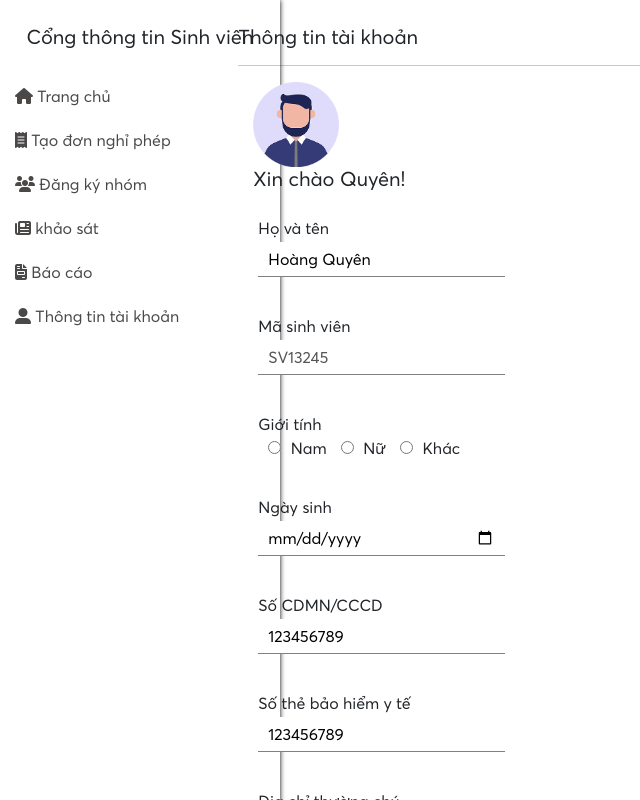
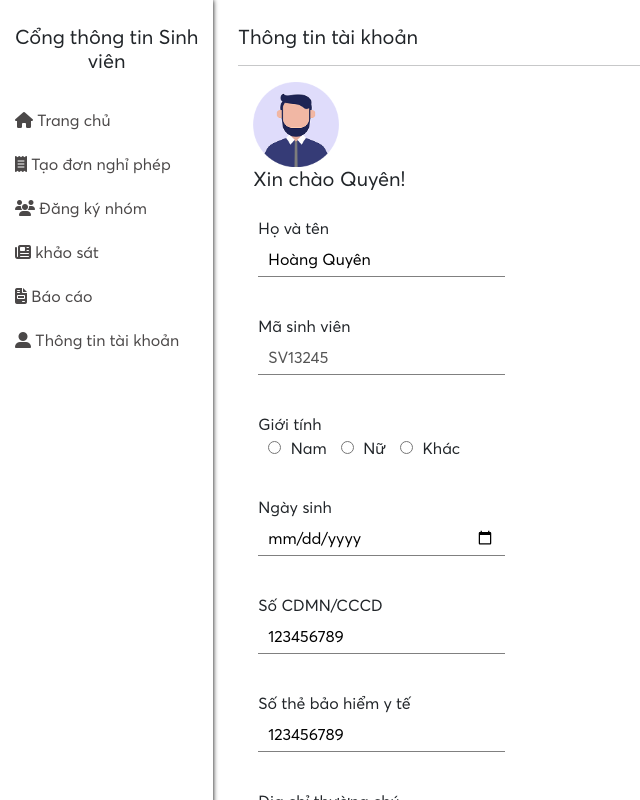
Before and after one commit to ductham08/students, a plain HTML site: page account.html in a window 1280 px wide. Shown: the whole page, without its empty margins (0-640 px from the left). Drawn offline with nearby package versions, Linux system fonts and the light colour scheme.

Commit message:
update api

```diff
--- a/account.html
+++ b/account.html
@@ -33,7 +33,7 @@
         </div>
         <div class="menu-left">
             <div class="bg"></div>
-            <div class="navbar">
+            <div class="col-md-2 navbar">
                 <div class="title-nav">
                     <h5>Cổng thông tin Sinh viên</h5>
                 </div>
--- a/publics/css/style.css
+++ b/publics/css/style.css
@@ -113,7 +113,7 @@ a {
     display: flex;
     justify-content: center;
     flex-direction: column;
-    width: 280px;
+    max-width: 280px;
     position: fixed;
     left: 0;
     transition: 0.5s ease-in-out;
```
Also changed, not shown: bao-cao.html (+1 -1 lines), don-nghi-phep.html (+1 -1 lines), index.html (+1 -1 lines), khao-sat.html (+1 -1 lines), nhom-bai-tap.html (+1 -1 lines).
